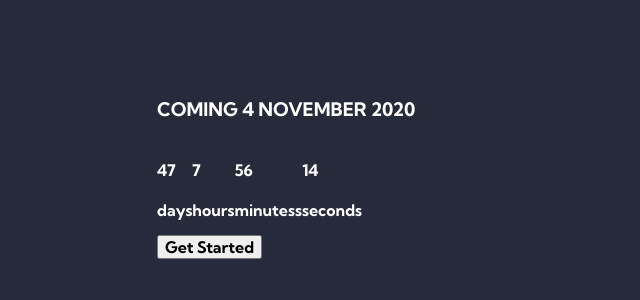
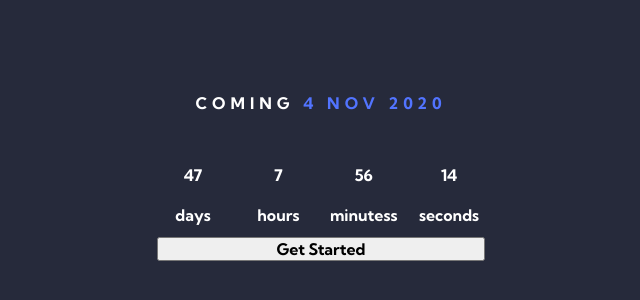
Before and after one commit to Jason-Donmoyer/Countdown-Timer-Component, a plain HTML site: page index.html in a window 1280 px wide. Shown: the part 230-530 px from the top of the page, without its empty margins (319-959 px from the left). Drawn offline with Linux system fonts and the light colour scheme.

Commit message:
HTML and CSS: -HTML: --added spacing for readability -CSS: --styled h3 --added flex to countdown container in order to center button

```diff
--- a/css/styles.css
+++ b/css/styles.css
@@ -70,11 +70,38 @@ body {
 
 /* Countdown Container */
 .countdown-container {
-  width: 328px;
+  width: 20.5rem;
+  display: flex;
+  flex-direction: column;
+}
+
+
+/* Countdown Container Heading */
+.countdown-container-heading {
+  text-align: center;
+  font-size: 1rem;
+  line-height: 3rem;
+  letter-spacing: 0.3125rem;
+  margin: 0 0 1.125rem 0;
+}
+
+
+/* Countdown-Container-Heading-Date */
+.countdown-container-heading-date {
+  color: var(--blue);
 }
 
 
 /* Countdown Timer Container */
 .countdown-timer-container {
   display: flex;
+  justify-content: space-between;
 }
+
+
+/* Timer Number Container */
+.timer-number-container {
+  width: 4.5rem;
+  height: 5.75rem;
+  text-align: center;
+}
--- a/index.html
+++ b/index.html
@@ -13,7 +13,8 @@
 <body>
   <main class="main-container">
     <article class="countdown-container">
-      <h3 class="countdown-container-heading">COMING <span id="countdown-date-heading" class="countdown-container-heading-date">4 NOVEMBER 2020</span></h3>
+      <h3 class="countdown-container-heading">COMING <span id="countdown-date-heading" class="countdown-container-heading-date">4 NOV 2020</span></h3>
+
       <div class="countdown-timer-container">
         <div class="timer-number-container">
           <h4 id="days" class="timer-number">47</h4>
@@ -35,6 +36,7 @@
           <p class="timer-copy">seconds</p>
         </div>
       </div>
+
       <button id="get-started-btn" class="btn get-started-btn">Get Started</button>
     </article>
   </main>
```
